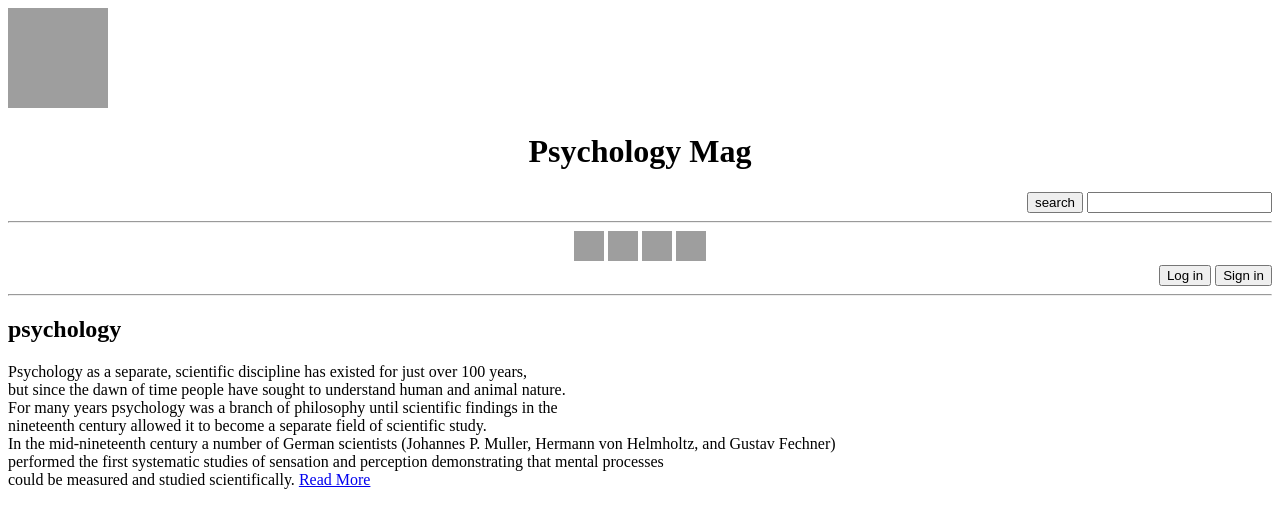
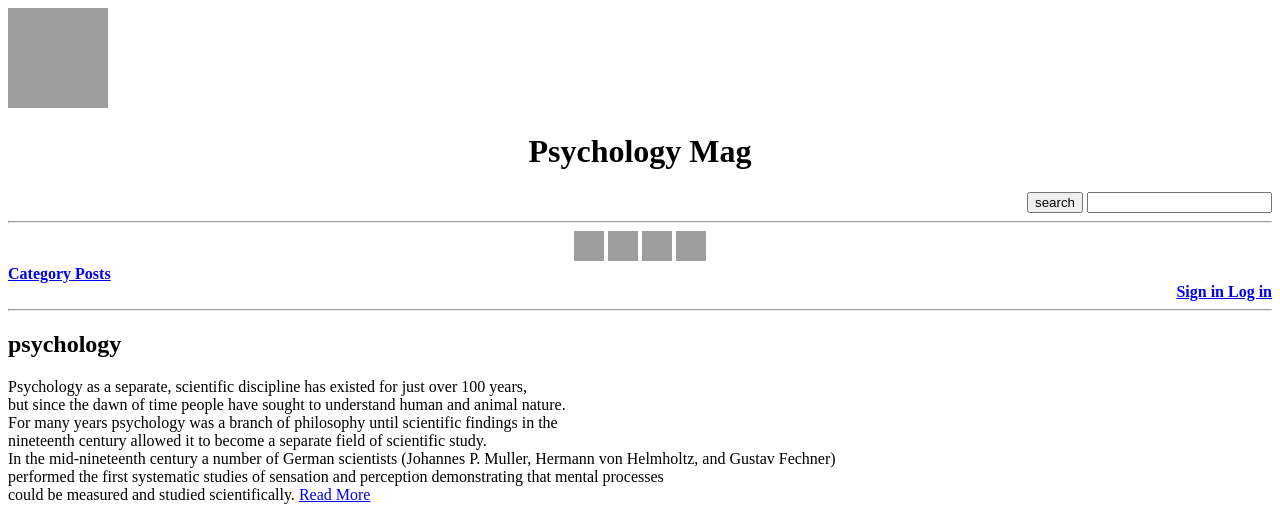
Before and after one commit to hassansaber/APS-first-group-project, a plain HTML site: page pages/category.html in a window 1280 px wide. Shown: the top 509 px of the page. Drawn offline with Linux system fonts and the light colour scheme; grey boxes are pictures that could not be loaded.

Commit message:
Update category.html

```diff
--- a/pages/category.html
+++ b/pages/category.html
@@ -7,7 +7,7 @@
     <title>Document</title>
   </head>
   <body>
-    <header>
+     <header>
       <img
         src="https://encrypted-tbn0.gstatic.com/images?q=tbn:ANd9GcRUSetFoHV5EbijjY5oiDpVfnHUTuIPD2XJBA&usqp=CAU"
         alt="logo"
@@ -50,9 +50,20 @@
             height="30px"
           />
         </center>
+
+        <a href="./pages/category.html" target="_blanked">
+          <strong>Category</strong>
+        </a>
+        <a href="./pages/post.html" target="_blanked"><strong>Posts</strong></a>
+
         <section dir="rtl">
-          <button>Sign in</button>
-          <button>Log in</button>
+          <a href="./pages/signin.html" target="_blanked">
+            <strong>Sign in </strong>
+          </a>
+
+          <a href="./pages/signin.html" target="_blanked">
+            <strong>Log in</strong>
+          </a>
         </section>
       </nav>
     </header>
```
